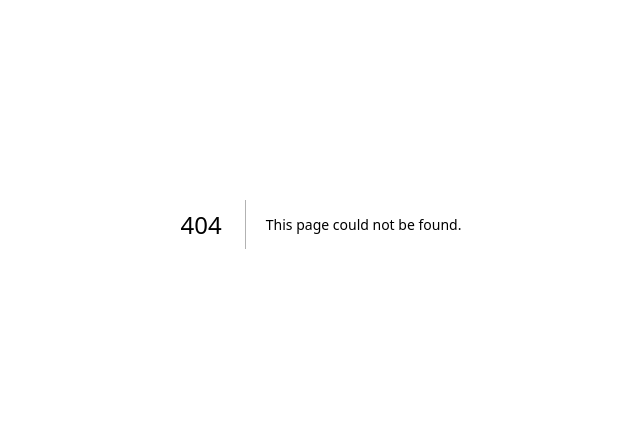
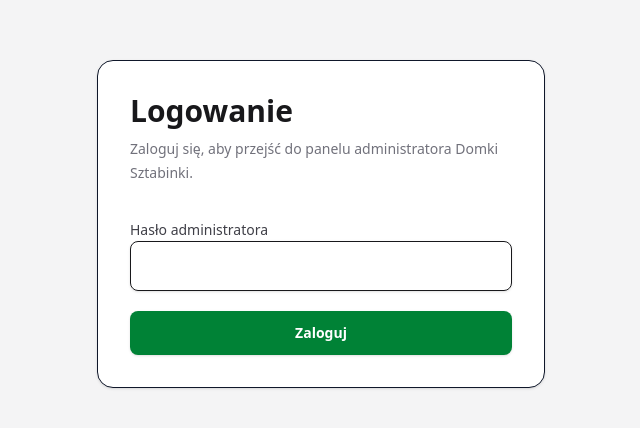
Before and after one commit to radekzda/domki-sztabinki, a Next.js app in the folder apps/web/: page /logowanie in a window 1280 px wide. Before the commit this address had no page. Shown: the part 176-604 px from the top of the page, without its empty margins (319-959 px from the left). Built offline with nearby package versions, Linux system fonts and the light colour scheme; no server answers.

Commit message:
M11.4 zabezpiecz panel administratora

```diff
--- /dev/null
+++ b/apps/web/proxy.ts
@@ -0,0 +1,28 @@
+import { NextResponse, type NextRequest } from "next/server";
+import {
+  ADMIN_LOGIN_PATH,
+  ADMIN_SESSION_COOKIE_NAME,
+  isAdminSessionValid,
+} from "@/lib/auth";
+
+export function proxy(request: NextRequest) {
+  const sessionValue = request.cookies.get(ADMIN_SESSION_COOKIE_NAME)?.value;
+
+  if (isAdminSessionValid(sessionValue)) {
+    return NextResponse.next();
+  }
+
+  const loginUrl = request.nextUrl.clone();
+
+  loginUrl.pathname = ADMIN_LOGIN_PATH;
+  loginUrl.searchParams.set(
+    "next",
+    `${request.nextUrl.pathname}${request.nextUrl.search}`,
+  );
+
+  return NextResponse.redirect(loginUrl);
+}
+
+export const config = {
+  matcher: ["/admin/:path*"],
+};
--- /dev/null
+++ b/apps/web/src/actions/auth.ts
@@ -0,0 +1,74 @@
+"use server";
+
+import { cookies } from "next/headers";
+import { redirect } from "next/navigation";
+import {
+  ADMIN_LOGIN_PATH,
+  ADMIN_SESSION_COOKIE_NAME,
+  ADMIN_SESSION_MAX_AGE_SECONDS,
+  getAdminSessionSecret,
+  getSafeAdminRedirectPath,
+  isAdminAuthConfigured,
+  isAdminPasswordValid,
+} from "@/lib/auth";
+
+function getString(formData: FormData, key: string) {
+  const value = formData.get(key);
+
+  if (typeof value !== "string") {
+    return "";
+  }
+
+  return value.trim();
+}
+
+function buildLoginUrl(error: string, nextPath: string) {
+  const params = new URLSearchParams();
+
+  params.set("error", error);
+
+  if (nextPath) {
+    params.set("next", nextPath);
+  }
+
+  return `${ADMIN_LOGIN_PATH}?${params.toString()}`;
+}
+
+export async function loginAdmin(formData: FormData) {
+  const password = getString(formData, "password");
+  const nextPath = getSafeAdminRedirectPath(getString(formData, "next"));
+
+  if (!isAdminAuthConfigured()) {
+    redirect(buildLoginUrl("not-configured", nextPath));
+  }
+
+  if (!isAdminPasswordValid(password)) {
+    redirect(buildLoginUrl("invalid-password", nextPath));
+  }
+
+  const cookieStore = await cookies();
+
+  cookieStore.set(ADMIN_SESSION_COOKIE_NAME, getAdminSessionSecret(), {
+    httpOnly: true,
+    sameSite: "lax",
+    secure: process.env.NODE_ENV === "production",
+    path: "/",
+    maxAge: ADMIN_SESSION_MAX_AGE_SECONDS,
+  });
+
+  redirect(nextPath);
+}
+
+export async function logoutAdmin() {
+  const cookieStore = await cookies();
+
+  cookieStore.set(ADMIN_SESSION_COOKIE_NAME, "", {
+    httpOnly: true,
+    sameSite: "lax",
+    secure: process.env.NODE_ENV === "production",
+    path: "/",
+    maxAge: 0,
+  });
+
+  redirect(`${ADMIN_LOGIN_PATH}?logout=1`);
+}
--- a/apps/web/src/app/admin/goscie/export/route.ts
+++ b/apps/web/src/app/admin/goscie/export/route.ts
@@ -1,3 +1,7 @@
+import {
+  getAdminRouteUnauthorizedResponse,
+  isAdminRouteRequestAuthorized,
+} from "@/lib/adminRouteAuth";
 import { prisma } from "@/lib/prisma";
 
 type GuestFilter =
@@ -101,7 +105,7 @@ function getLastReservationDate(
   reservations: Array<{
     startDate: Date;
     checkInAt: Date | null;
-  }>
+  }>,
 ) {
   if (reservations.length === 0) {
     return null;
@@ -153,7 +157,7 @@ function guestMatchesFilter(
     isVip: boolean;
     reservations: unknown[];
   },
-  guestFilter: GuestFilter
+  guestFilter: GuestFilter,
 ) {
   if (guestFilter === "WITH_RESERVATIONS") {
     return guest.reservations.length > 0;
@@ -202,6 +206,10 @@ function createExportFileName() {
 }
 
 export async function GET(request: Request) {
+  if (!isAdminRouteRequestAuthorized(request)) {
+    return getAdminRouteUnauthorizedResponse(request);
+  }
+
   const url = new URL(request.url);
   const searchQuery = getSearchQuery(url.searchParams.get("q"));
   const guestFilter = getGuestFilter(url.searchParams.get("filter"));
@@ -323,7 +331,7 @@ export async function GET(request: Request) {
   });
 
   const guests = allGuests.filter((guest) =>
-    guestMatchesFilter(guest, guestFilter)
+    guestMatchesFilter(guest, guestFilter),
   );
 
   const header = createCsvRow([
@@ -361,17 +369,17 @@ export async function GET(request: Request) {
 
     const totalNights = guest.reservations.reduce(
       (sum, reservation) => sum + reservation.nights,
-      0
+      0,
     );
 
     const totalValue = guest.reservations.reduce(
       (sum, reservation) => sum + decimalToNumber(reservation.totalPrice),
-      0
+      0,
     );
 
     const totalPaid = guest.reservations.reduce(
       (sum, reservation) => sum + decimalToNumber(reservation.paidAmount),
-      0
+      0,
     );
 
     const totalRemaining = Math.max(0, totalValue - totalPaid);
--- a/apps/web/src/app/admin/layout.tsx
+++ b/apps/web/src/app/admin/layout.tsx
@@ -1,24 +1,50 @@
 import { User } from "lucide-react";
+import { cookies } from "next/headers";
+import { redirect } from "next/navigation";
+import { logoutAdmin } from "@/actions/auth";
+import {
+  ADMIN_LOGIN_PATH,
+  ADMIN_SESSION_COOKIE_NAME,
+  isAdminSessionValid,
+} from "@/lib/auth";
 import AdminSidebar from "../../components/admin/AdminSidebar";
 
-export default function AdminLayout({
+export default async function AdminLayout({
   children,
 }: {
   children: React.ReactNode;
 }) {
+  const cookieStore = await cookies();
+  const sessionValue = cookieStore.get(ADMIN_SESSION_COOKIE_NAME)?.value;
+
+  if (!isAdminSessionValid(sessionValue)) {
+    redirect(`${ADMIN_LOGIN_PATH}?next=/admin`);
+  }
+
   return (
     <div className="flex min-h-screen bg-zinc-100">
       <AdminSidebar />
 
       <div className="flex flex-1 flex-col">
-        <header className="h-16 bg-white border-b px-8 flex items-center justify-between">
-          <h2 className="font-semibold text-lg">
+        <header className="flex h-16 items-center justify-between border-b bg-white px-8">
+          <h2 className="text-lg font-semibold">
             Panel administratora
           </h2>
 
-          <div className="flex items-center gap-3 text-zinc-700">
-            <User size={20} />
-            <span>Administrator</span>
+          <div className="flex items-center gap-4 text-zinc-700">
+            <div className="flex items-center gap-3">
+              <User size={20} />
+              <span>Administrator</span>
+            </div>
+
+            <form action={logoutAdmin}>
+              <button
+                type="submit"
+                className="rounded-lg border px-3 py-2 text-sm font-semibold hover:bg-zinc-50"
+              >
+                Wyloguj
+              </button>
+            </form>
           </div>
         </header>
 
--- a/apps/web/src/app/admin/rezerwacje/export/route.ts
+++ b/apps/web/src/app/admin/rezerwacje/export/route.ts
@@ -1,3 +1,7 @@
+import {
+  getAdminRouteUnauthorizedResponse,
+  isAdminRouteRequestAuthorized,
+} from "@/lib/adminRouteAuth";
 import { prisma } from "@/lib/prisma";
 
 type ReservationPaymentStatus = "PENDING" | "PAID" | "PARTIAL" | "REFUNDED";
@@ -295,6 +299,10 @@ function createExportFileName() {
 }
 
 export async function GET(request: Request) {
+  if (!isAdminRouteRequestAuthorized(request)) {
+    return getAdminRouteUnauthorizedResponse(request);
+  }
+
   const url = new URL(request.url);
 
   const statusFilter = getStatusFilter(url.searchParams.get("status"));
--- a/apps/web/src/app/admin/zapytania/export/route.ts
+++ b/apps/web/src/app/admin/zapytania/export/route.ts
@@ -1,3 +1,7 @@
+import {
+  getAdminRouteUnauthorizedResponse,
+  isAdminRouteRequestAuthorized,
+} from "@/lib/adminRouteAuth";
 import { prisma } from "@/lib/prisma";
 
 type InquiryStatusFilter = "NEW" | "APPROVED" | "ARCHIVED";
@@ -116,6 +120,10 @@ function createExportFileName() {
 }
 
 export async function GET(request: Request) {
+  if (!isAdminRouteRequestAuthorized(request)) {
+    return getAdminRouteUnauthorizedResponse(request);
+  }
+
   const url = new URL(request.url);
 
   const activeStatus = getStatusFilter(url.searchParams.get("status"));
--- /dev/null
+++ b/apps/web/src/app/logowanie/page.tsx
@@ -0,0 +1,100 @@
+import { loginAdmin } from "@/actions/auth";
+import {
+  getSafeAdminRedirectPath,
+  isAdminAuthConfigured,
+} from "@/lib/auth";
+
+type LoginPageProps = {
+  searchParams?: Promise<{
+    error?: string;
+    next?: string;
+    logout?: string;
+  }>;
+};
+
+function getErrorMessage(error: string | undefined) {
+  if (error === "invalid-password") {
+    return "Nieprawidłowe hasło administratora.";
+  }
+
+  if (error === "not-configured") {
+    return "Logowanie nie jest skonfigurowane. Uzupełnij ADMIN_PASSWORD i ADMIN_SESSION_SECRET w pliku .env.";
+  }
+
+  return null;
+}
+
+export default async function LoginPage({ searchParams }: LoginPageProps) {
+  const resolvedSearchParams = searchParams ? await searchParams : undefined;
+
+  const nextPath = getSafeAdminRedirectPath(resolvedSearchParams?.next);
+  const errorMessage = getErrorMessage(resolvedSearchParams?.error);
+  const isConfigured = isAdminAuthConfigured();
+  const loggedOut = resolvedSearchParams?.logout === "1";
+
+  return (
+    <main className="flex min-h-screen items-center justify-center bg-zinc-100 px-4 py-12">
+      <div className="w-full max-w-md rounded-2xl border bg-white p-8 shadow-sm">
+        <div>
+          <h1 className="text-3xl font-bold text-zinc-900">
+            Logowanie
+          </h1>
+
+          <p className="mt-2 text-sm leading-6 text-zinc-500">
+            Zaloguj się, aby przejść do panelu administratora Domki Sztabinki.
+          </p>
+        </div>
+
+        {loggedOut ? (
+          <div className="mt-6 rounded-xl border border-green-200 bg-green-50 p-4 text-sm font-medium text-green-800">
+            Wylogowano z panelu administratora.
+          </div>
+        ) : null}
+
+        {errorMessage ? (
+          <div className="mt-6 rounded-xl border border-red-200 bg-red-50 p-4 text-sm font-medium text-red-700">
+            {errorMessage}
+          </div>
+        ) : null}
+
+        {!isConfigured ? (
+          <div className="mt-6 rounded-xl border border-yellow-200 bg-yellow-50 p-4 text-sm leading-6 text-yellow-900">
+            Brakuje konfiguracji logowania w pliku <strong>.env</strong>.
+            Dodaj zmienne <strong>ADMIN_PASSWORD</strong> oraz{" "}
+            <strong>ADMIN_SESSION_SECRET</strong>, a następnie uruchom ponownie
+            serwer developerski.
+          </div>
+        ) : null}
+
+        <form action={loginAdmin} className="mt-8 space-y-5">
+          <input type="hidden" name="next" value={nextPath} />
+
+          <div className="space-y-2">
+            <label
+              htmlFor="password"
+              className="text-sm font-medium text-zinc-700"
+            >
+              Hasło administratora
+            </label>
+
+            <input
+              id="password"
+              name="password"
+              type="password"
+              required
+              autoComplete="current-password"
+              className="w-full rounded-lg border px-4 py-3 text-zinc-900 shadow-sm outline-none transition focus:border-green-600 focus:ring-2 focus:ring-green-100"
+            />
+          </div>
+
+          <button
+            type="submit"
+            className="w-full rounded-lg bg-green-700 px-5 py-3 text-sm font-semibold text-white shadow-sm transition hover:bg-green-800"
+          >
+            Zaloguj
+          </button>
+        </form>
+      </div>
+    </main>
+  );
+}
--- /dev/null
+++ b/apps/web/src/lib/adminRouteAuth.ts
@@ -0,0 +1,58 @@
+import { NextResponse } from "next/server";
+import {
+  ADMIN_LOGIN_PATH,
+  ADMIN_SESSION_COOKIE_NAME,
+  isAdminSessionValid,
+} from "@/lib/auth";
+
+function getCookieValue(cookieHeader: string | null, cookieName: string) {
+  if (!cookieHeader) {
+    return undefined;
+  }
+
+  const cookies = cookieHeader.split(";").map((cookie) => cookie.trim());
+
+  for (const cookie of cookies) {
+    const separatorIndex = cookie.indexOf("=");
+
+    if (separatorIndex === -1) {
+      continue;
+    }
+
+    const name = cookie.slice(0, separatorIndex);
+    const value = cookie.slice(separatorIndex + 1);
+
+    if (name !== cookieName) {
+      continue;
+    }
+
+    try {
+      return decodeURIComponent(value);
+    } catch {
+      return value;
+    }
+  }
+
+  return undefined;
+}
+
+export function isAdminRouteRequestAuthorized(request: Request) {
+  const sessionValue = getCookieValue(
+    request.headers.get("cookie"),
+    ADMIN_SESSION_COOKIE_NAME,
+  );
+
+  return isAdminSessionValid(sessionValue);
+}
+
+export function getAdminRouteUnauthorizedResponse(request: Request) {
+  const requestUrl = new URL(request.url);
+  const loginUrl = new URL(ADMIN_LOGIN_PATH, requestUrl.origin);
+
+  loginUrl.searchParams.set(
+    "next",
+    `${requestUrl.pathname}${requestUrl.search}`,
+  );
+
+  return NextResponse.redirect(loginUrl);
+}
--- /dev/null
+++ b/apps/web/src/lib/auth.ts
@@ -0,0 +1,49 @@
+export const ADMIN_LOGIN_PATH = "/logowanie";
+
+export const ADMIN_SESSION_COOKIE_NAME = "domki_sztabinki_admin_session";
+
+export const ADMIN_SESSION_MAX_AGE_SECONDS = 60 * 60 * 24 * 7;
+
+export function getAdminPassword() {
+  return process.env.ADMIN_PASSWORD?.trim() ?? "";
+}
+
+export function getAdminSessionSecret() {
+  return process.env.ADMIN_SESSION_SECRET?.trim() ?? "";
+}
+
+export function isAdminAuthConfigured() {
+  return getAdminPassword() !== "" && getAdminSessionSecret() !== "";
+}
+
+export function isAdminPasswordValid(password: string) {
+  const expectedPassword = getAdminPassword();
+
+  if (!expectedPassword) {
+    return false;
+  }
+
+  return password === expectedPassword;
+}
+
+export function isAdminSessionValid(sessionValue: string | undefined) {
+  const expectedSessionSecret = getAdminSessionSecret();
+
+  if (!expectedSessionSecret) {
+    return false;
+  }
+
+  return sessionValue === expectedSessionSecret;
+}
+
+export function getSafeAdminRedirectPath(value: string | null | undefined) {
+  if (!value) {
+    return "/admin";
+  }
+
+  if (!value.startsWith("/admin")) {
+    return "/admin";
+  }
+
+  return value;
+}
```
Also changed, not shown: 1 other file (tests, documents, lock files or other folders).
